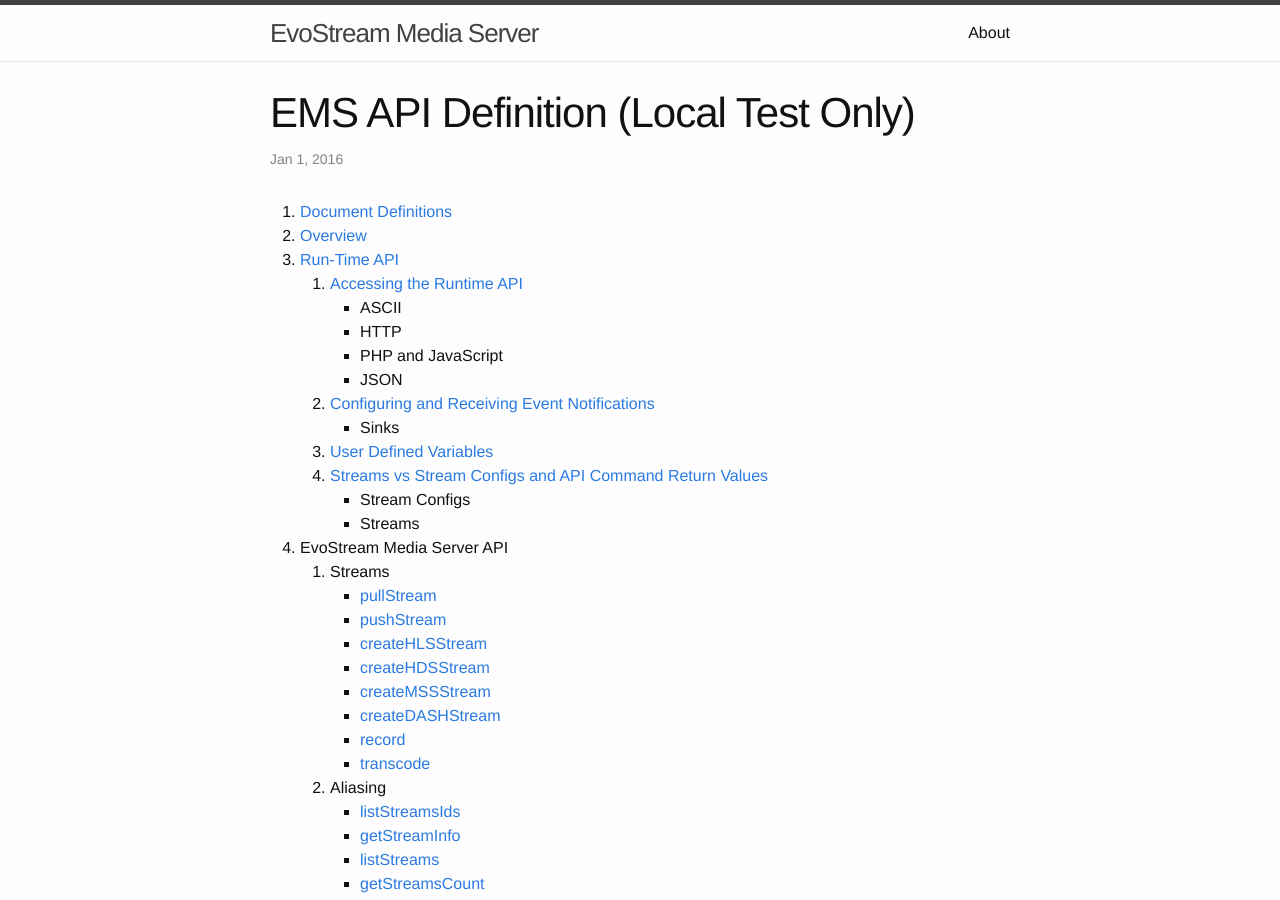
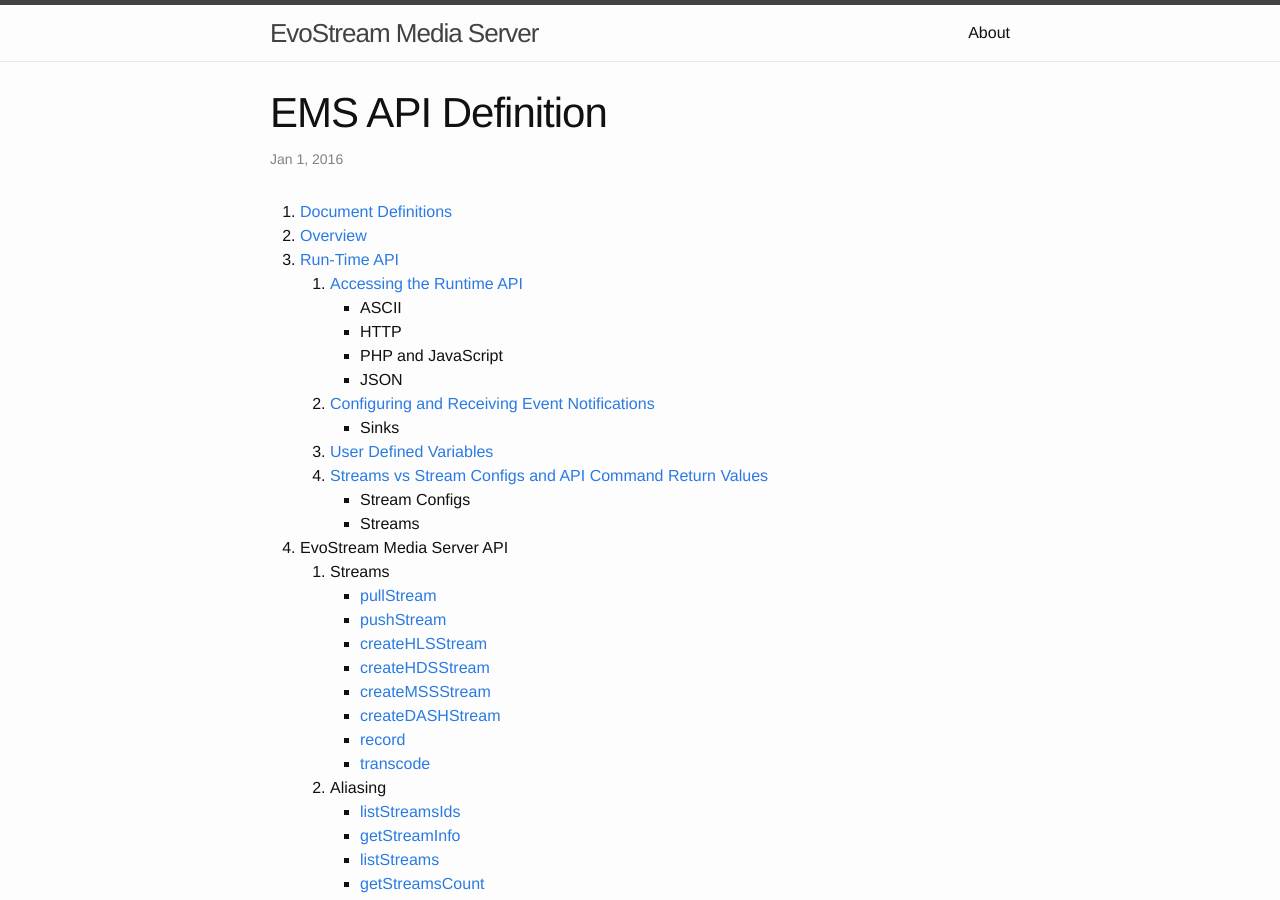
Before and after one commit to EvoStream/ems_api_definition, a Jekyll site: the page built from _posts/2016-01-01-index.md, in a window 1280 px wide and 900 px high. Built offline with Jekyll 4.4.1, drawn with Linux system fonts in a browser that asks for light colours.

Commit message:
Update index

```diff
--- a/_posts/2016-01-01-index.md
+++ b/_posts/2016-01-01-index.md
@@ -1,9 +1,9 @@
 ---
 layout: post
-title:  "EMS API Definition (Local Test Only)"
-date:   2016-01-01 00:01:00 +0000
+title:  "EMS API Definition"
+date:   2016-01-01 01:01:01 +0000
 categories: jekyll update
-permalink: table_of_contents_local
+permalink: table_of_contents
 ---
 
 1. [Document Definitions](/ems_api_definition/document_definitions)
```
